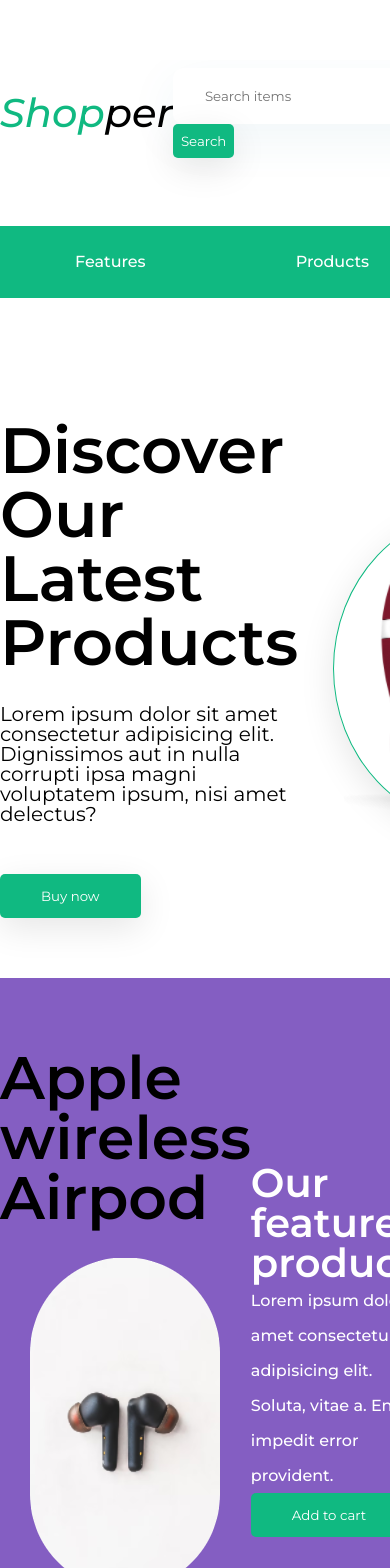
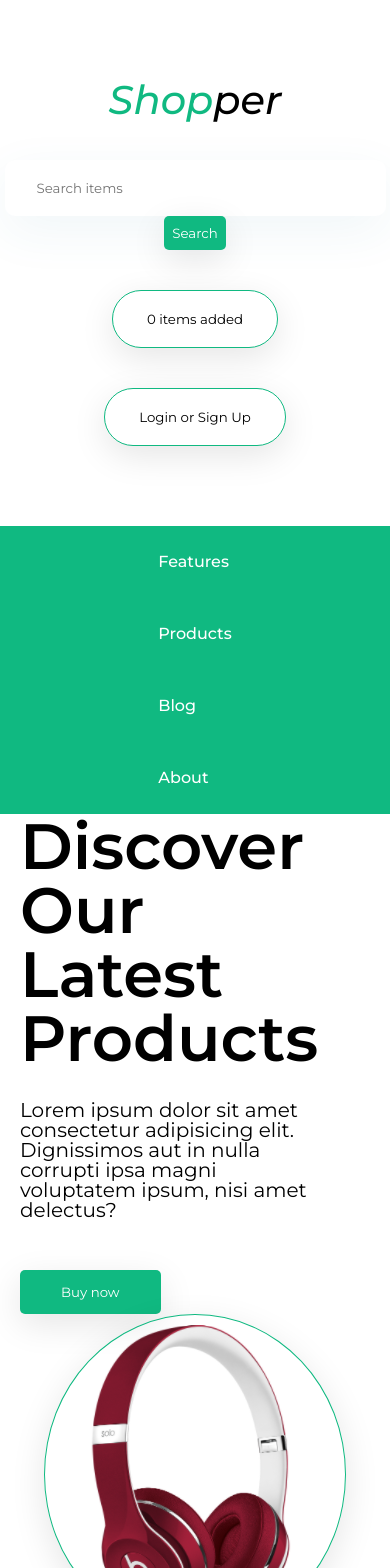
Before and after one commit to ZhenyaZ/Shopper, a React (Vite) app: page / in a window 390 px wide. Shown: the top 1568 px of the page. Built offline with nearby package versions, Linux system fonts and the light colour scheme.

Commit message:
[ADDED] RESPONSIVE DESIGN

```diff
--- a/src/components/Footer/Footer.module.css
+++ b/src/components/Footer/Footer.module.css
@@ -62,3 +62,19 @@
 }
 .footer-nav__help {
 }
+
+/* MEDIA QUERIES */
+/*--TABLET--*/
+@media (max-width: 768px) {
+  .footer-nav{
+    font-size: small;
+    flex-wrap: wrap;
+  }
+
+}
+/*--MOBILE--*/
+@media (max-width: 480px) {
+  .container {
+    max-width: 480px;
+  }
+}
--- a/src/components/Header/Header.module.css
+++ b/src/components/Header/Header.module.css
@@ -78,3 +78,32 @@
   padding: 28px 75px;
   cursor: pointer;
 }
+
+/* MEDIA QUERIES */
+/*--TABLET--*/
+@media (max-width: 768px) {
+  .header-content {
+    display: flex;
+    flex-direction: column;
+  }
+  .header-content > div {
+    padding: 20px 0px;
+  }
+  .header-search{
+    display: flex;
+    flex-direction: column;
+    justify-content: center;
+    align-items: center;
+  }
+  .nav-item > ul{
+    display: flex;
+    flex-direction: column;
+  }
+
+}
+/*--MOBILE--*/
+@media (max-width: 480px) {
+  .container {
+    max-width: 480px;
+  }
+}
--- a/src/components/Pages/Home/FeaturedProducts/FeaturedProducts.module.css
+++ b/src/components/Pages/Home/FeaturedProducts/FeaturedProducts.module.css
@@ -29,8 +29,7 @@
   font-weight: 600;
   font-size: 30px;
 }
-.featured-products-subtitle {
-}
+.featured-products-subtitle{}
 .featured-products_subtitle-title {
   font-weight: 600;
   font-size: 40px;
@@ -39,5 +38,23 @@
   font-weight: 500;
   line-height: 35px;
 }
-.featured-products_subtitle-controller {
+
+/* MEDIA QUERIES */
+/*--TABLET--*/
+@media (max-width: 768px) {
+  .footer-nav{
+    font-size: small;
+    flex-wrap: wrap;
+  }
+
 }
+/*--MOBILE--*/
+@media (max-width: 480px) {
+  .featured-products-content{
+    flex-direction: column;
+    text-align: center;
+  }
+  .featured-products-product{
+    padding: 20px 0;
+  }
+}
--- a/src/components/Pages/Home/Home.module.css
+++ b/src/components/Pages/Home/Home.module.css
@@ -44,3 +44,19 @@
   border-radius: 50%;
   box-shadow: 0px 10px 35px 0px rgba(0, 0, 0, 0.1);
 }
+
+
+/* MEDIA QUERIES */
+/*--TABLET--*/
+@media (max-width: 768px) {
+  .home-latest__products{
+    flex-direction: column;
+  }
+
+}
+/*--MOBILE--*/
+@media (max-width: 480px) {
+  .home-latest__products{
+    flex-direction: column;
+  }
+}
--- a/src/components/Pages/Home/TopSellers/TopSellers.module.css
+++ b/src/components/Pages/Home/TopSellers/TopSellers.module.css
@@ -1,38 +1,22 @@
-.top-sellers {
-}
-.top-sellers-content {
+
+.top-sellers-content{
     display: flex;
     flex-direction: column;
     justify-content: center;
     align-items: center;
 }
-.top-sellers__title {
+.top-sellers__title{
     font-weight: 600;
     font-family: 'Montserrat';
     font-size: 40px;
 }
-.top-sellers__products {
+.top-sellers__products{
     display: flex;
     flex-direction: row;
     justify-content: space-around;
     width: 100%;
 }
-.top-sellers__products-card {
-  display: flex;
-  flex-direction: column;
-  padding: 30px 25px;
-  background: #ecfef4;
-  border-radius: 15px;
-}
-.top-sellers__products-card-description {
-  font-weight: 500;
-  padding: 30px 50px;
-  background: #ffff;
-  border-radius: 15px;
-}
-.top-sellers__products-card-description > p {
+
+.top-sellers__products-card-description > p{
     font-weight: 600;
 }
-
-.top-sellers__products-addCart {
-}
--- a/src/index.css
+++ b/src/index.css
@@ -31,6 +31,26 @@
   border: none;
   border-radius: 5px;
   cursor: pointer;
+}
+/* MEDIA QUERIES */
+/*--DESKTOP--*/
+@media (max-width: 1268px) {
+  .container {
+    max-width: 1268px;
+  }
+}
+/*--TABLET--*/
+@media (max-width: 768px) {
+  .container {
+    max-width: 768px;
+    padding: 0 20px;
+  }
+}
+/*--MOBILE--*/
+@media (max-width: 480px) {
+  .container {
+    max-width: 480px;
+  }
 }
 /* CSS RESET */
 html,
```
Lines whose indentation alone changed are shown as unchanged.
